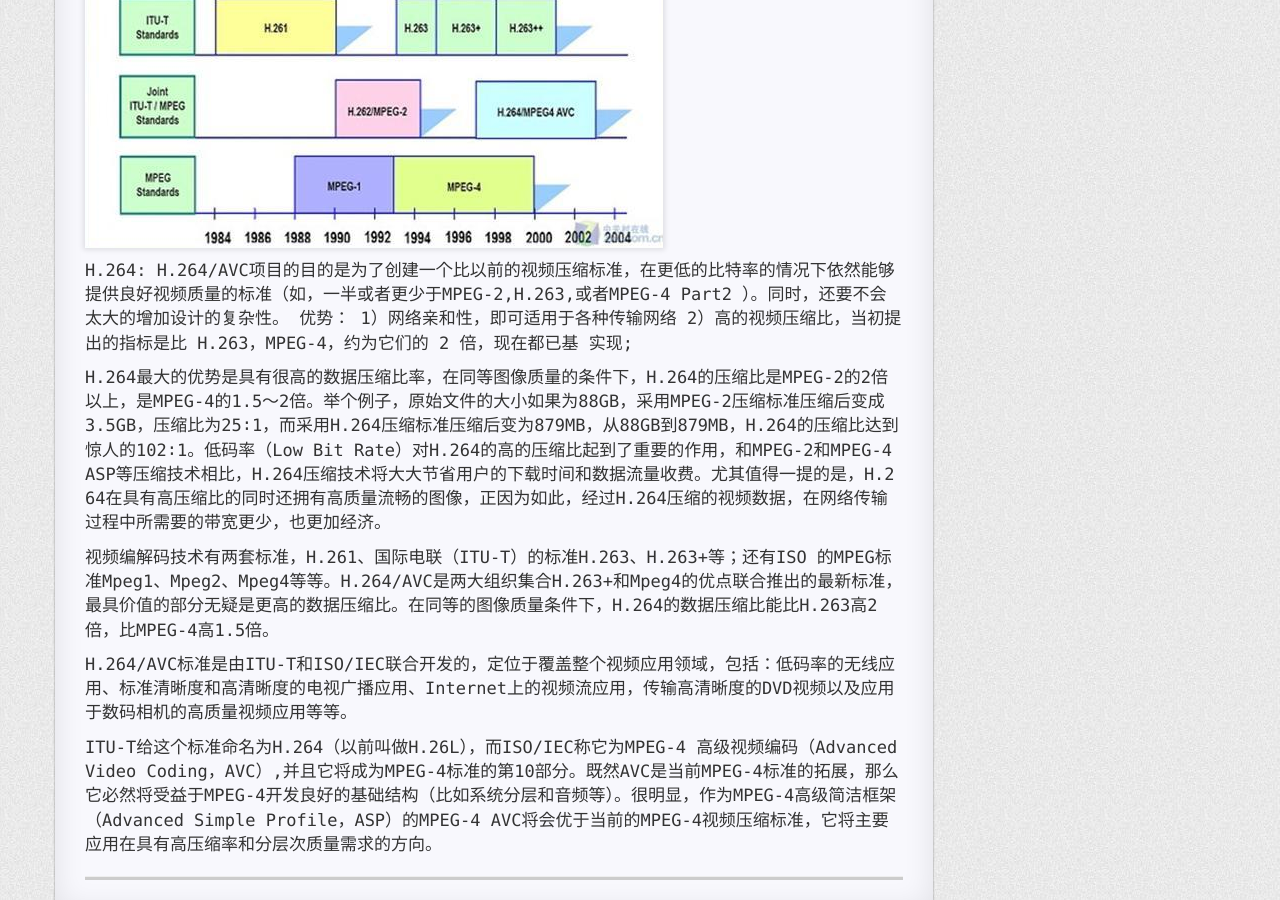
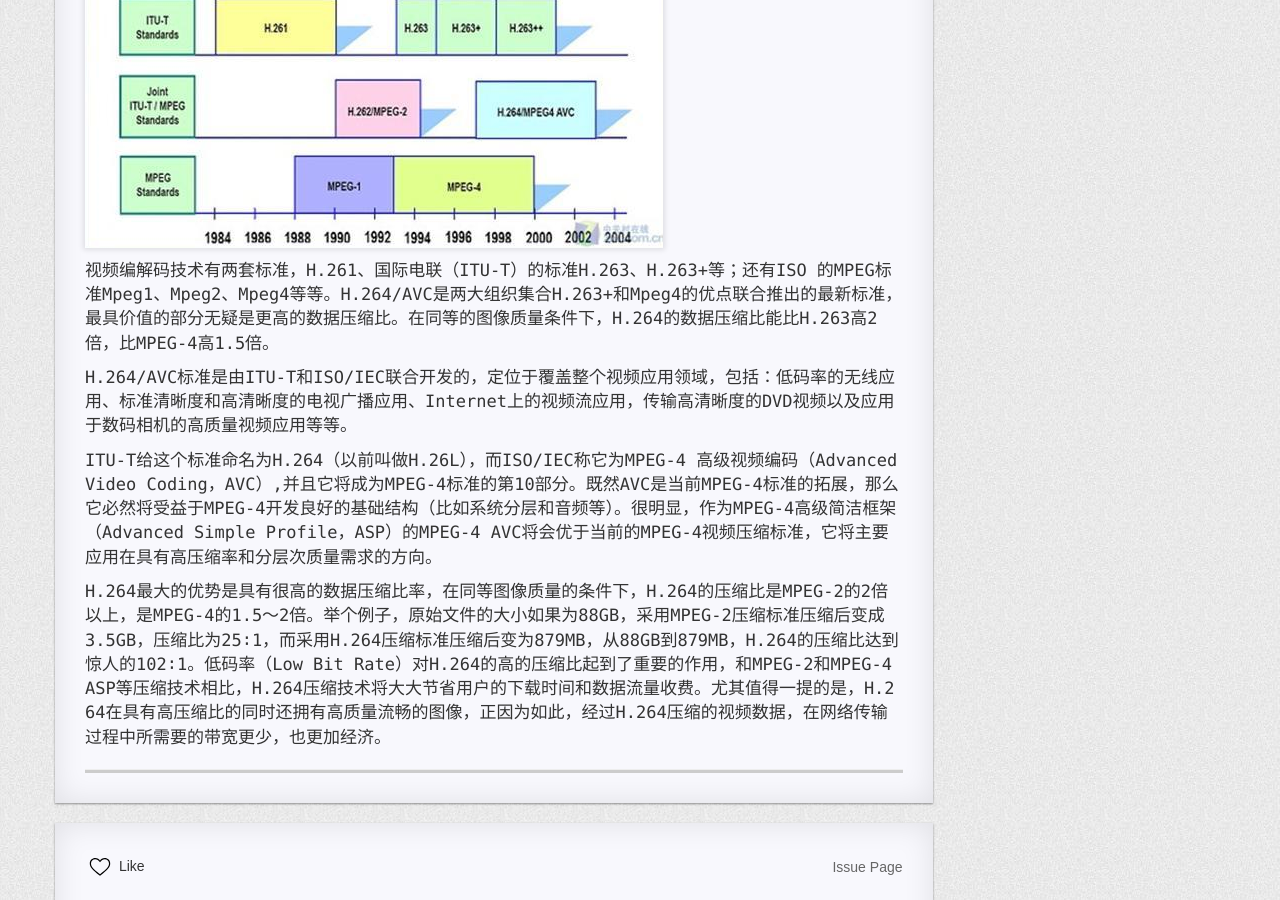
Before and after one commit to FrankdeBoers/blog, a Jekyll site: the page built from _posts/2019-08-12-H264解析草稿.md, in a window 1280 px wide and 900 px high, scrolled down 1511 px. Built offline with Jekyll 4.4.1, drawn with Linux system fonts in a browser that asks for light colours; nearby versions of some CDN libraries; a style sheet for code colours, icons or effects is not loaded.

Commit message:
Update 2019-08-12-H264解析草稿.md

```diff
--- a/_posts/2019-08-12-H264解析草稿.md
+++ b/_posts/2019-08-12-H264解析草稿.md
@@ -43,15 +43,10 @@ categories: Android
 
 ![视频编码发展史](https://github.com/FrankdeBoers/blog/blob/master/static/img/%E8%A7%86%E9%A2%91%E7%BC%96%E7%A0%81%E5%8F%91%E5%B1%95%E5%8F%B2.png)
 
-H.264: H.264/AVC项目的目的是为了创建一个比以前的视频压缩标准，在更低的比特率的情况下依然能够提供良好视频质量的标准（如，一半或者更少于MPEG-2,H.263,或者MPEG-4 Part2 ）。同时，还要不会太大的增加设计的复杂性。
-优势：
-1）网络亲和性，即可适用于各种传输网络
-2）高的视频压缩比，当初提出的指标是比 H.263，MPEG-4，约为它们的 2 倍，现在都已基 实现;
-
-H.264最大的优势是具有很高的数据压缩比率，在同等图像质量的条件下，H.264的压缩比是MPEG-2的2倍以上，是MPEG-4的1.5～2倍。举个例子，原始文件的大小如果为88GB，采用MPEG-2压缩标准压缩后变成3.5GB，压缩比为25∶1，而采用H.264压缩标准压缩后变为879MB，从88GB到879MB，H.264的压缩比达到惊人的102∶1。低码率（Low Bit Rate）对H.264的高的压缩比起到了重要的作用，和MPEG-2和MPEG-4 ASP等压缩技术相比，H.264压缩技术将大大节省用户的下载时间和数据流量收费。尤其值得一提的是，H.264在具有高压缩比的同时还拥有高质量流畅的图像，正因为如此，经过H.264压缩的视频数据，在网络传输过程中所需要的带宽更少，也更加经济。
-
 视频编解码技术有两套标准，H.261、国际电联（ITU-T）的标准H.263、H.263+等；还有ISO 的MPEG标准Mpeg1、Mpeg2、Mpeg4等等。H.264/AVC是两大组织集合H.263+和Mpeg4的优点联合推出的最新标准，最具价值的部分无疑是更高的数据压缩比。在同等的图像质量条件下，H.264的数据压缩比能比H.263高2倍，比MPEG-4高1.5倍。
 
 H.264/AVC标准是由ITU-T和ISO/IEC联合开发的，定位于覆盖整个视频应用领域，包括：低码率的无线应用、标准清晰度和高清晰度的电视广播应用、Internet上的视频流应用，传输高清晰度的DVD视频以及应用于数码相机的高质量视频应用等等。
 
 ITU-T给这个标准命名为H.264（以前叫做H.26L），而ISO/IEC称它为MPEG-4 高级视频编码（Advanced Video Coding，AVC）,并且它将成为MPEG-4标准的第10部分。既然AVC是当前MPEG-4标准的拓展，那么它必然将受益于MPEG-4开发良好的基础结构（比如系统分层和音频等）。很明显，作为MPEG-4高级简洁框架（Advanced Simple Profile，ASP）的MPEG-4 AVC将会优于当前的MPEG-4视频压缩标准，它将主要应用在具有高压缩率和分层次质量需求的方向。
+
+H.264最大的优势是具有很高的数据压缩比率，在同等图像质量的条件下，H.264的压缩比是MPEG-2的2倍以上，是MPEG-4的1.5～2倍。举个例子，原始文件的大小如果为88GB，采用MPEG-2压缩标准压缩后变成3.5GB，压缩比为25∶1，而采用H.264压缩标准压缩后变为879MB，从88GB到879MB，H.264的压缩比达到惊人的102∶1。低码率（Low Bit Rate）对H.264的高的压缩比起到了重要的作用，和MPEG-2和MPEG-4 ASP等压缩技术相比，H.264压缩技术将大大节省用户的下载时间和数据流量收费。尤其值得一提的是，H.264在具有高压缩比的同时还拥有高质量流畅的图像，正因为如此，经过H.264压缩的视频数据，在网络传输过程中所需要的带宽更少，也更加经济。
```
